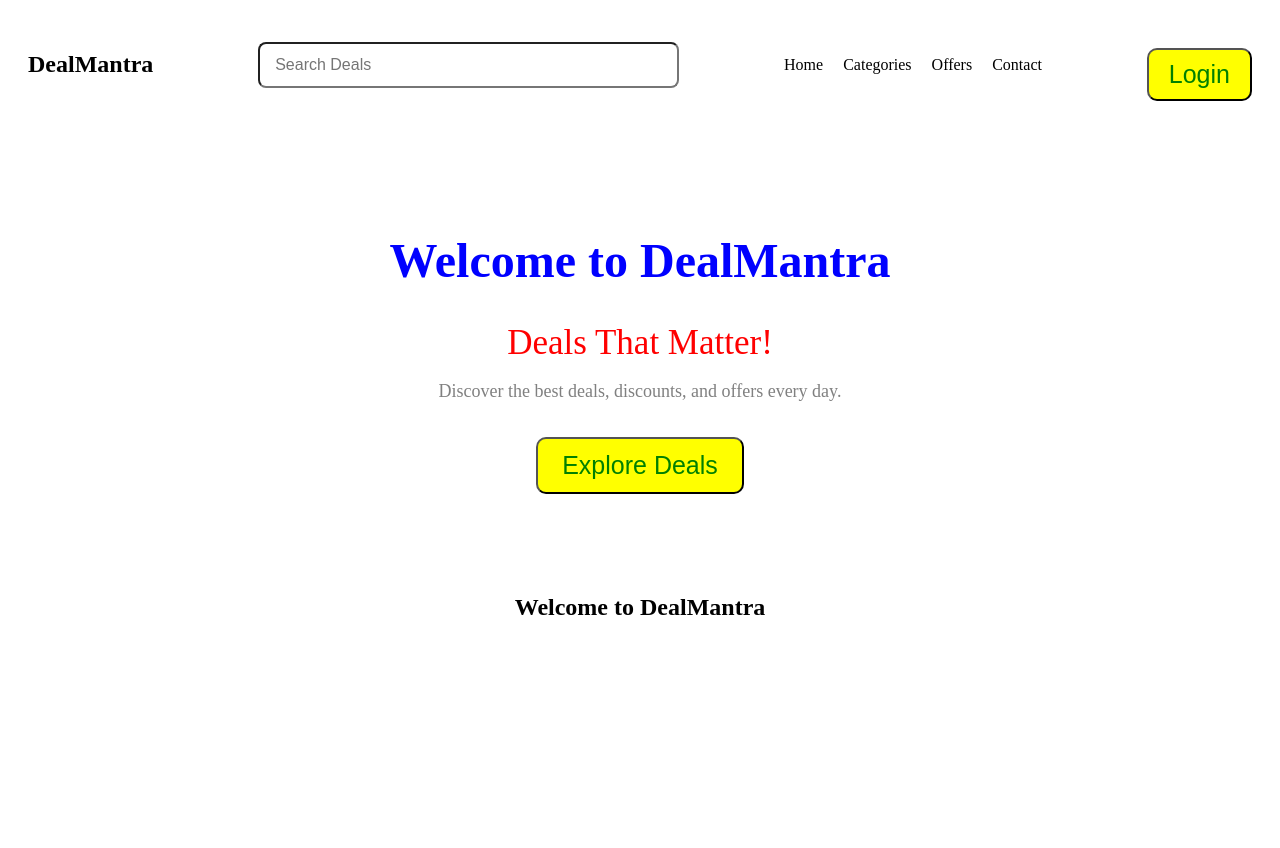
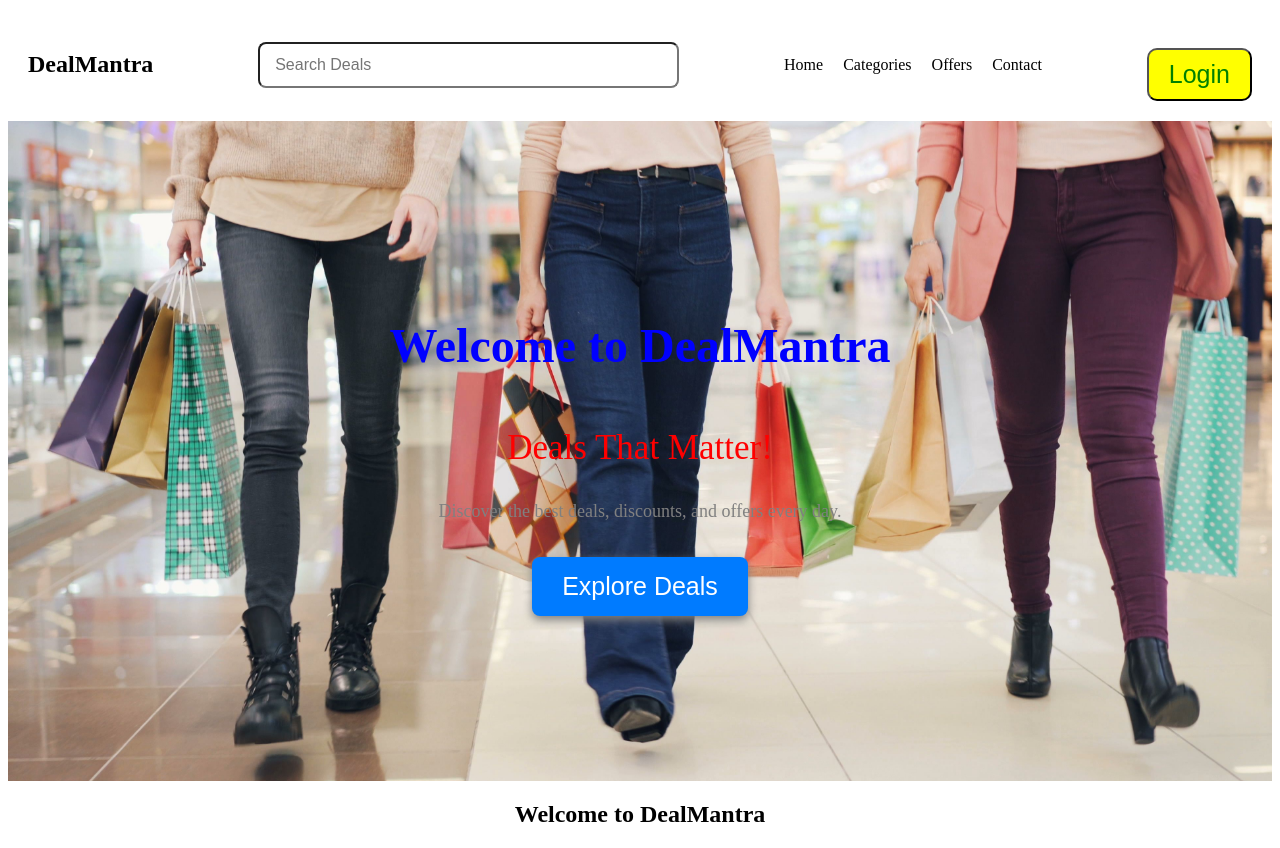
Before and after one commit to Jaysaha1401/DM, a plain HTML site: page index.html in a window 1280 px wide. Before the commit the page ends 800 px from the top, so only its background shows below. Drawn offline with Linux system fonts and the light colour scheme.

Commit message:
Describe what you changed

```diff
--- a/style.css
+++ b/style.css
@@ -66,8 +66,9 @@ body {
 }
 
 .hero h1{
+    font-size: 48px;
+    font-weight: bold;
     margin-bottom: 20px;
-    font-size: 48px;
 }
 
 .hero p{
@@ -83,3 +84,44 @@ body {
 .hero button{
     padding: 12px 24px;
 }
+.hero button{
+    padding: 15px 30px;
+    background-color: #007bff;
+    color: white;
+    border: none;
+    border-radius: 8px;
+    cursor: pointer;
+    transition: 0.3s;
+}
+.nav-links a:hover{
+    color: red;
+}
+.hero button:hover{
+    background-color: #0056b3;
+}
+.hero button{
+    padding: 15px 30px;
+    background-color: #007bff;
+    color: white;
+    border: none;
+    border-radius: 8px;
+    cursor: pointer;
+    transition: 0.3s;
+    box-shadow: 0px 4px 10px gray;
+}
+.hero{
+    display: flex;
+    flex-direction: column;
+    justify-content: center;
+    align-items: center;
+
+    text-align: center;
+    padding: 80px 20px;
+
+    background-image: url("image/hero.jpg");
+    background-size: cover;
+    background-position: center;
+    background-repeat: no-repeat;
+
+    min-height: 500px;
+}
```
Also changed, not shown: Image/hero.jpg (added).
